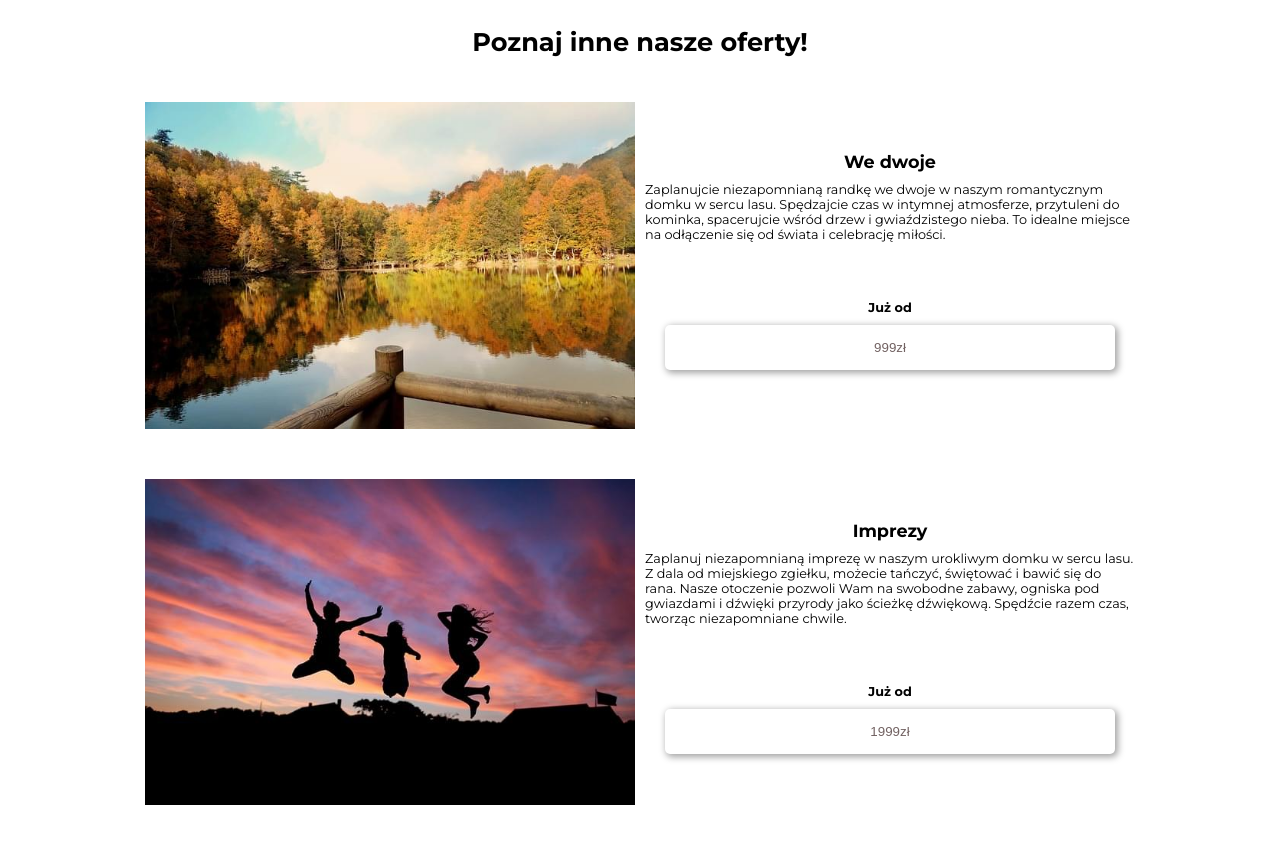
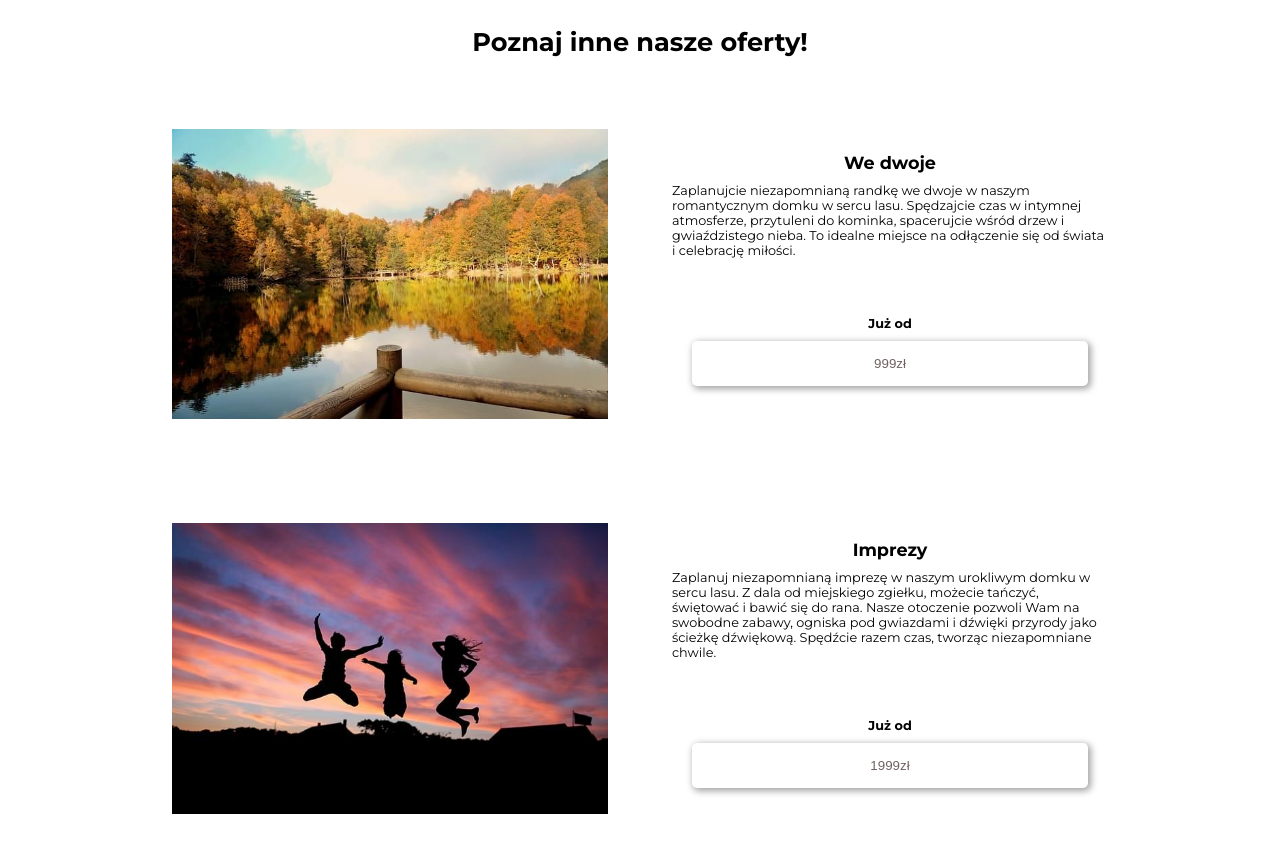
Before and after one commit to DawidOkojewProject/Forest, a website: page otherOfers.html in a window 1280 px wide. Shown: the part 76-928 px from the top of the page. Drawn offline with Linux system fonts and the light colour scheme.

Commit message:
Added more padding to the text section in otherOfers

```diff
--- a/otherOfers.html
+++ b/otherOfers.html
@@ -53,10 +53,10 @@
             </div>
         </div>
         <div class="ourOffer">
-            <div class="right">
+            <div class="left">
                 <img src="dist/img/party.jpg" alt="">
             </div>
-            <div class="left tekst">
+            <div class="right tekst">
                 <h3>Imprezy</h3>
                 <p class="ourOfferText">
                     Zaplanuj niezapomnianą imprezę w naszym urokliwym domku w sercu lasu. Z dala od miejskiego zgiełku,
--- a/src/sass/style.scss
+++ b/src/sass/style.scss
@@ -465,7 +465,7 @@ a {
 				}
 				.white:hover {
 					transform: scale(1.1);
-					background-color: #1ae50b;
+					background-color: #1dc611;
 					color: #000;
 				}
 			}
@@ -644,7 +644,7 @@ a {
 			.left,
 			.right {
 				width: 50%;
-				padding: 5px;
+				padding: 2rem;
 				font-size: 1.4rem;
 				display: flex;
 				flex-direction: column;
```
Also changed, not shown: dist/css/style.min.css.
